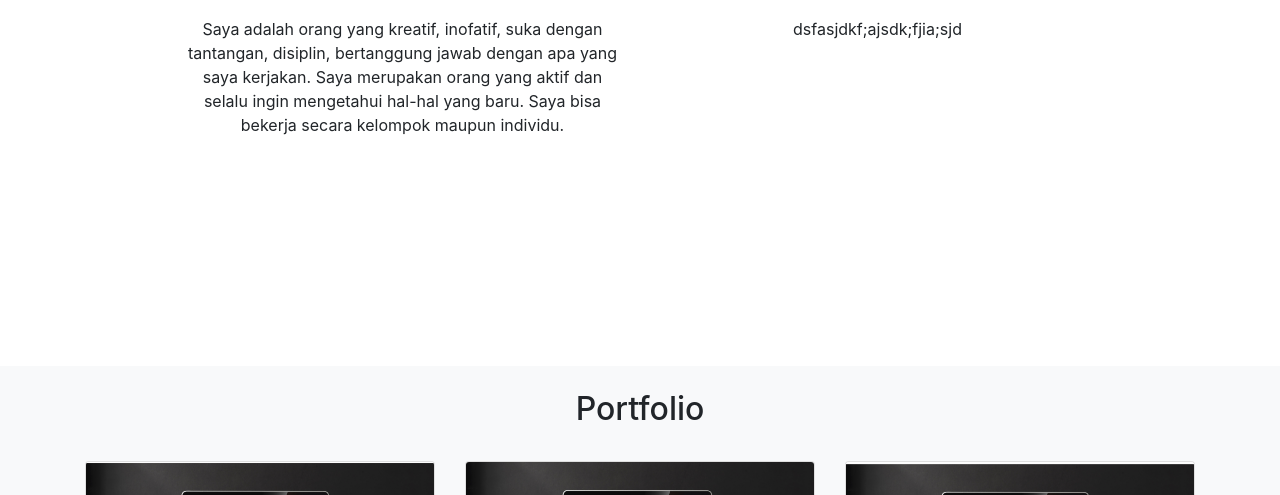
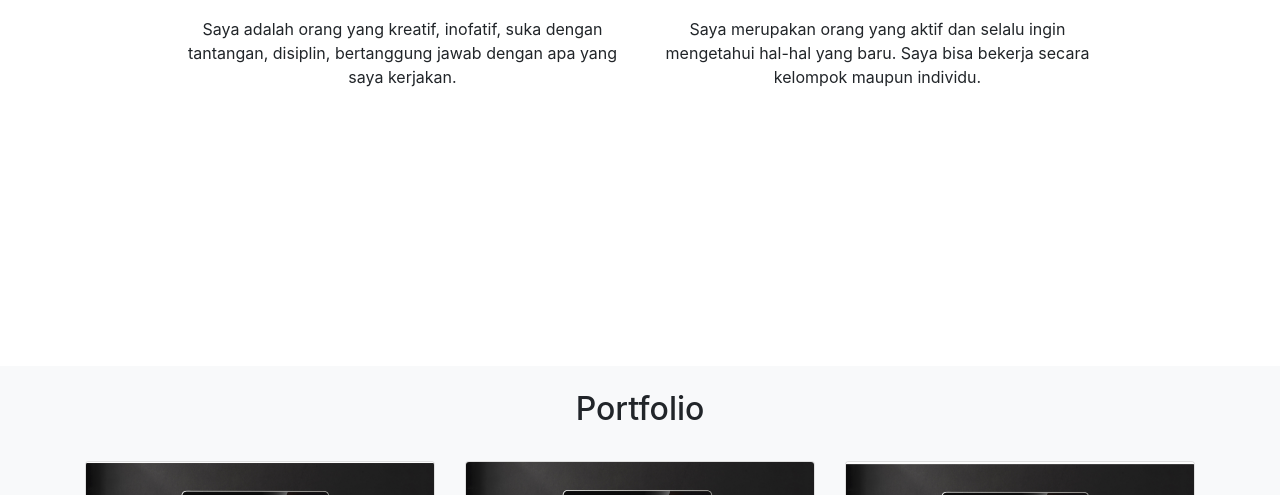
Before and after one commit to HR77scu/hr77scu.github.io, a plain HTML site: page index.html in a window 1280 px wide. Shown: the part 605-1100 px from the top of the page. Drawn offline with nearby package versions, Linux system fonts and the light colour scheme.

Commit message:
update about

```diff
--- a/index.html
+++ b/index.html
@@ -65,10 +65,10 @@
 
             <div class="row justify-content-center ">
                 <div class="col-md-5 text-center">
-                    <p>Saya adalah orang yang kreatif, inofatif, suka dengan tantangan, disiplin, bertanggung jawab dengan apa yang saya kerjakan. Saya merupakan orang yang aktif dan selalu ingin mengetahui hal-hal yang baru. Saya bisa bekerja secara kelompok maupun individu.</p>
+                    <p>Saya adalah orang yang kreatif, inofatif, suka dengan tantangan, disiplin, bertanggung jawab dengan apa yang saya kerjakan.</p>
                 </div>
                 <div class="col-md-5 text-center ">
-                    <p>dsfasjdkf;ajsdk;fjia;sjd</p>
+                    <p> Saya merupakan orang yang aktif dan selalu ingin mengetahui hal-hal yang baru. Saya bisa bekerja secara kelompok maupun individu.</p>
                 </div>
             </div>
         </div>
```
